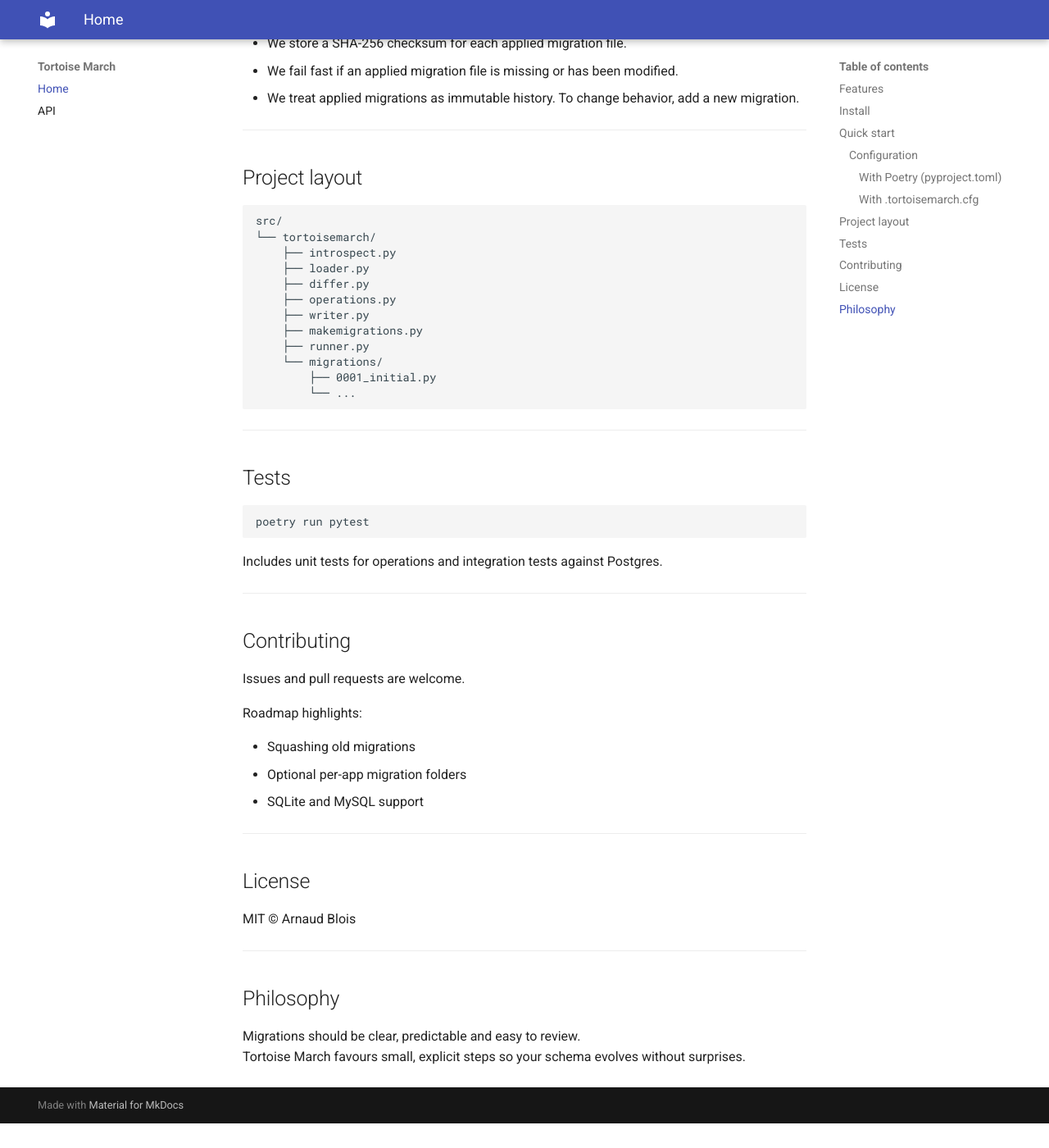
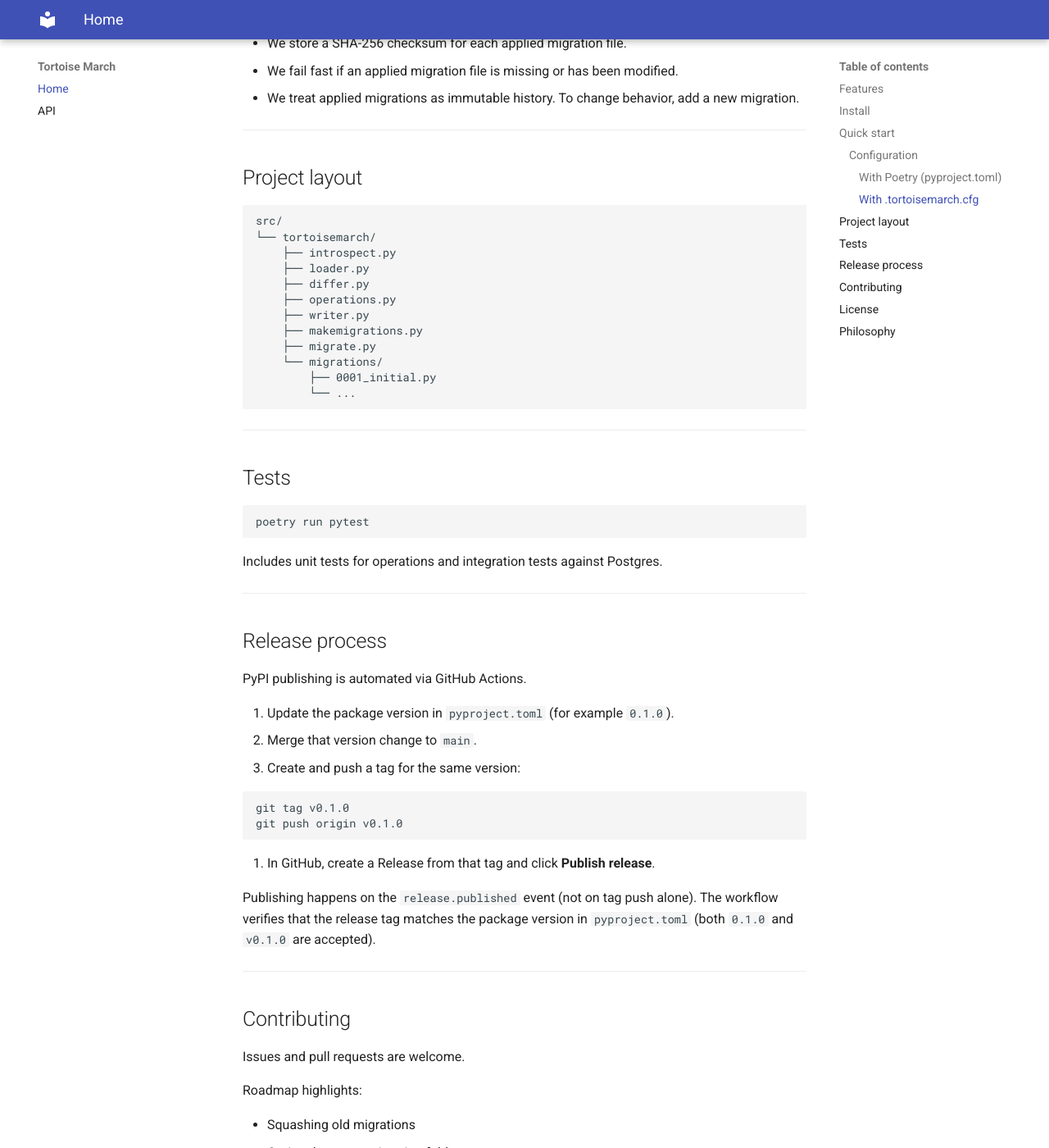
Before and after one commit to arnaudblois/tortoise-march, an MkDocs documentation site: the page built from docs/index.md, in a window 1280 px wide and 1400 px high, scrolled down 2646 px. Shown: the whole window at 82% size. Built offline with MkDocs 1.6.1 and Material for MkDocs 9.7.7, drawn with Linux system fonts in a browser that asks for light colours; before the commit the page ends 4016 px from its top, so only the background shows below that.

Commit message:
Prepare 0.1.0 release: add changelog, docs updates, and migration fixes

````diff
--- a/docs/index.md
+++ b/docs/index.md
@@ -130,7 +130,7 @@
     ├── operations.py
     ├── writer.py
     ├── makemigrations.py
-    ├── runner.py
+    ├── migrate.py
     └── migrations/
         ├── 0001_initial.py
         └── ...
@@ -145,6 +145,27 @@
 ```
 
 Includes unit tests for operations and integration tests against Postgres.
+
+---
+
+## Release process
+
+PyPI publishing is automated via GitHub Actions.
+
+1. Update the package version in `pyproject.toml` (for example `0.1.0`).
+2. Merge that version change to `main`.
+3. Create and push a tag for the same version:
+
+```bash
+git tag v0.1.0
+git push origin v0.1.0
+```
+
+4. In GitHub, create a Release from that tag and click **Publish release**.
+
+Publishing happens on the `release.published` event (not on tag push alone).
+The workflow verifies that the release tag matches the package version in
+`pyproject.toml` (both `0.1.0` and `v0.1.0` are accepted).
 
 ---
 
--- a/mkdocs.yml
+++ b/mkdocs.yml
@@ -4,12 +4,6 @@
 
 plugins:
   - include-markdown
-  - mkdocstrings:
-      handlers:
-        python:
-          options:
-            show_source: true
-            show_root_heading: true
   - autorefs
 
 nav:
````
Also changed, not shown: CHANGELOG.md (added, +18 -0 lines), README.md (+29 -2 lines), docs/api.md (+21 -1 lines), pyproject.toml (+15 -15 lines), 8 other files.
